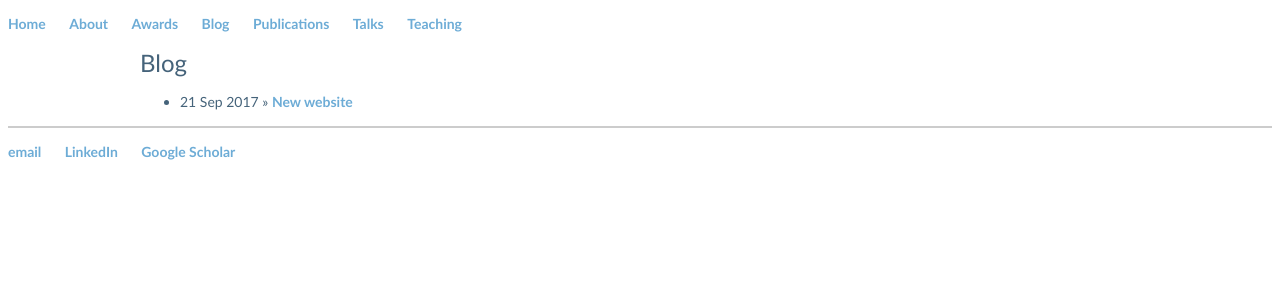
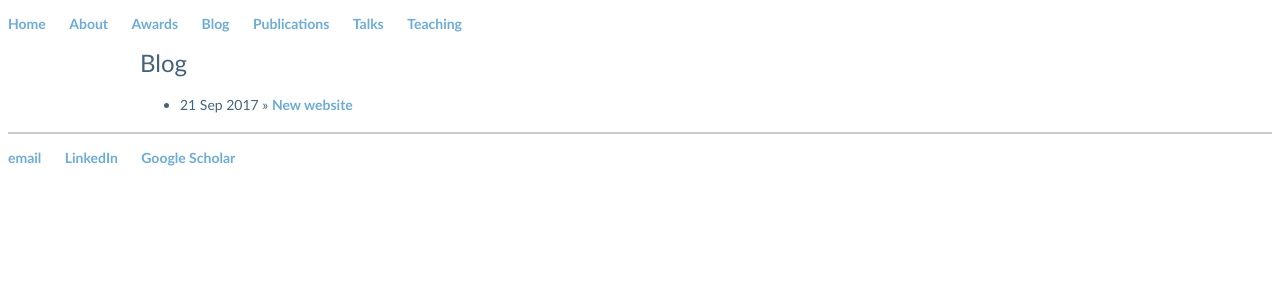
Before and after one commit to Hadrien-Montanelli/Hadrien-Montanelli.github.io, a Jekyll site: the page built from blog/index.html, in a window 1280 px wide. Shown: the top 300 px of the page. Built offline with Jekyll 4.4.1, drawn with Linux system fonts in a browser that asks for light colours.

Commit message:
Update main.css

```diff
--- a/css/main.css
+++ b/css/main.css
@@ -86,7 +86,7 @@
 	font-style: normal;
 	font-variant: normal;
 	font-weight: 400;
-	line-height: 20px;
+	line-height: 26px;
 	color: rgb(69, 99, 122);
 }
 hr {
```
